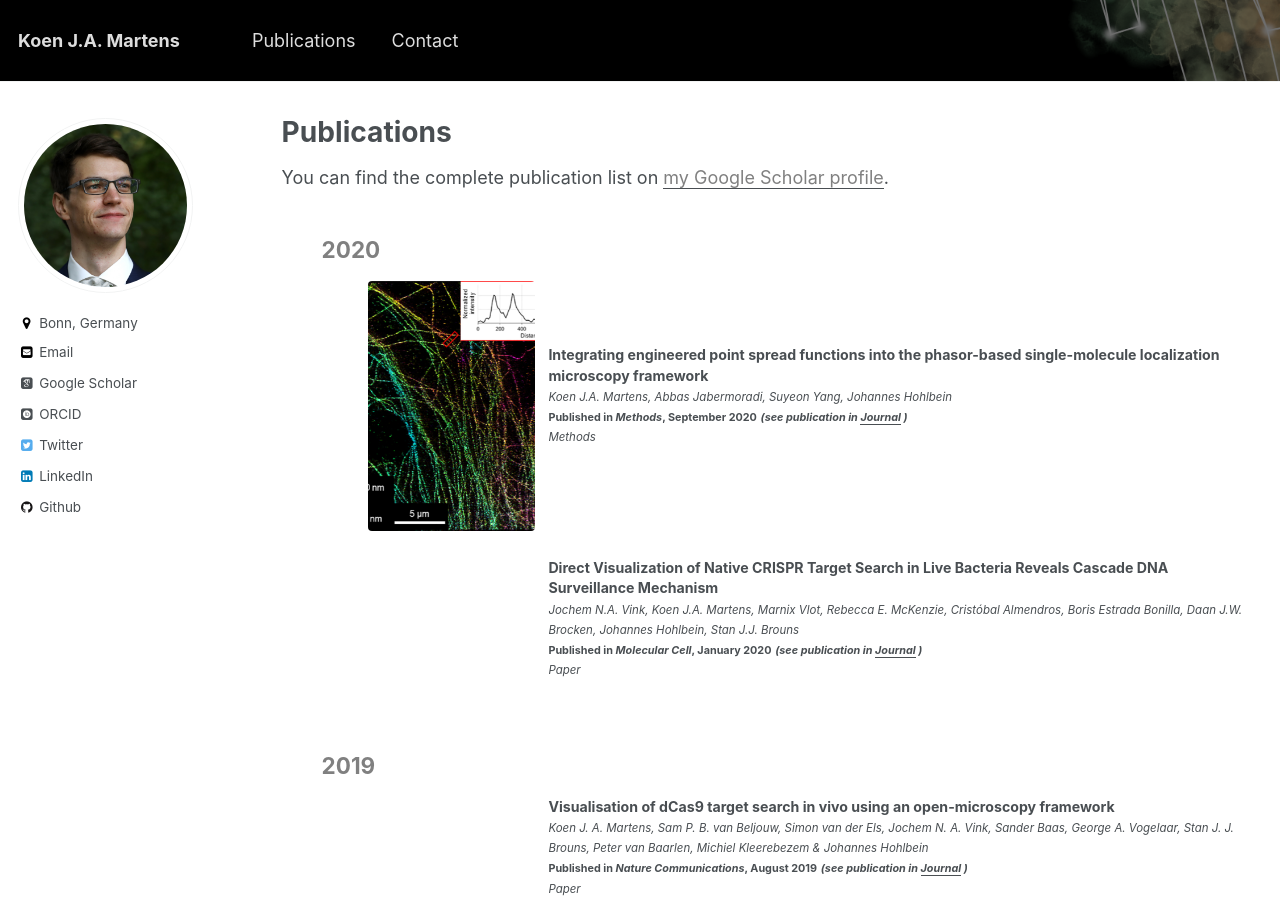
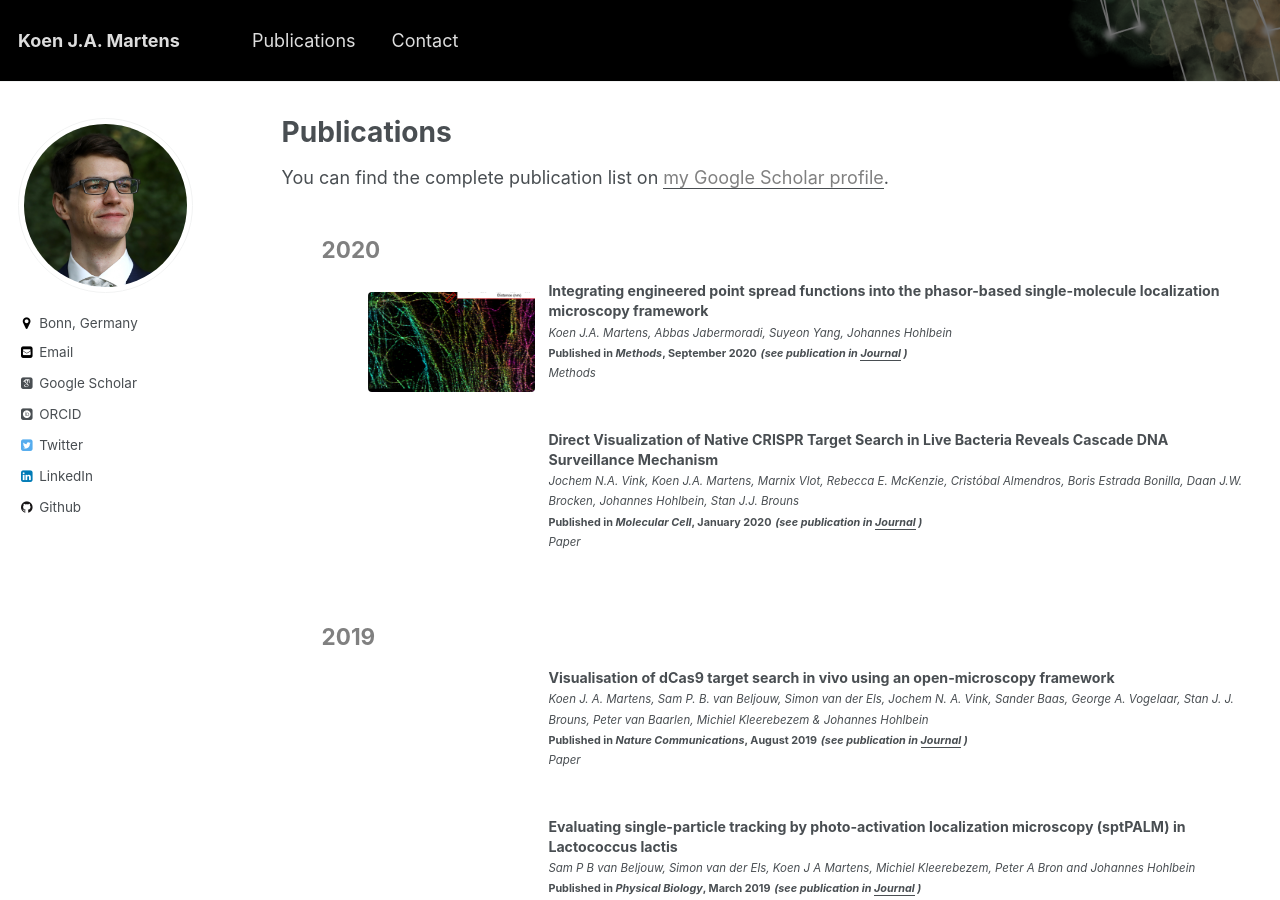
Before and after one commit to kjamartens/kjamartens.github.io, a Jekyll site: the page built from _pages/publications.md, in a window 1280 px wide and 900 px high. Built offline with Jekyll 4.4.1, drawn with Linux system fonts in a browser that asks for light colours; some web fonts are replaced.

Commit message:
Update archive-single-pub.html

```diff
--- a/_includes/archive-single-pub.html
+++ b/_includes/archive-single-pub.html
@@ -19,10 +19,10 @@
 	<td width="20%" style="border: none;">
     {% if post.teaser %}
       <div class="archive__item-teaser">
-        <img src="{{ post.teaser }}" alt="{{ title }}" style="object-fit: cover;width: 100%;height: 250px;">
+        <img src="{{ post.teaser }}" alt="{{ title }}" style="object-fit: cover;width: 100%;">
       </div>
     {% endif %}
-	</td> <!-- b -->
+	</td> <!-- c -->
 	<td width = "80%" style="border: none;">
 	<article class="archive__item" itemscope itemtype="http://schema.org/CreativeWork">
     <span style="font-size:1.05em; line-height: 0.1; font-weight:bold" class="archive__item-title" itemprop="headline">
```
